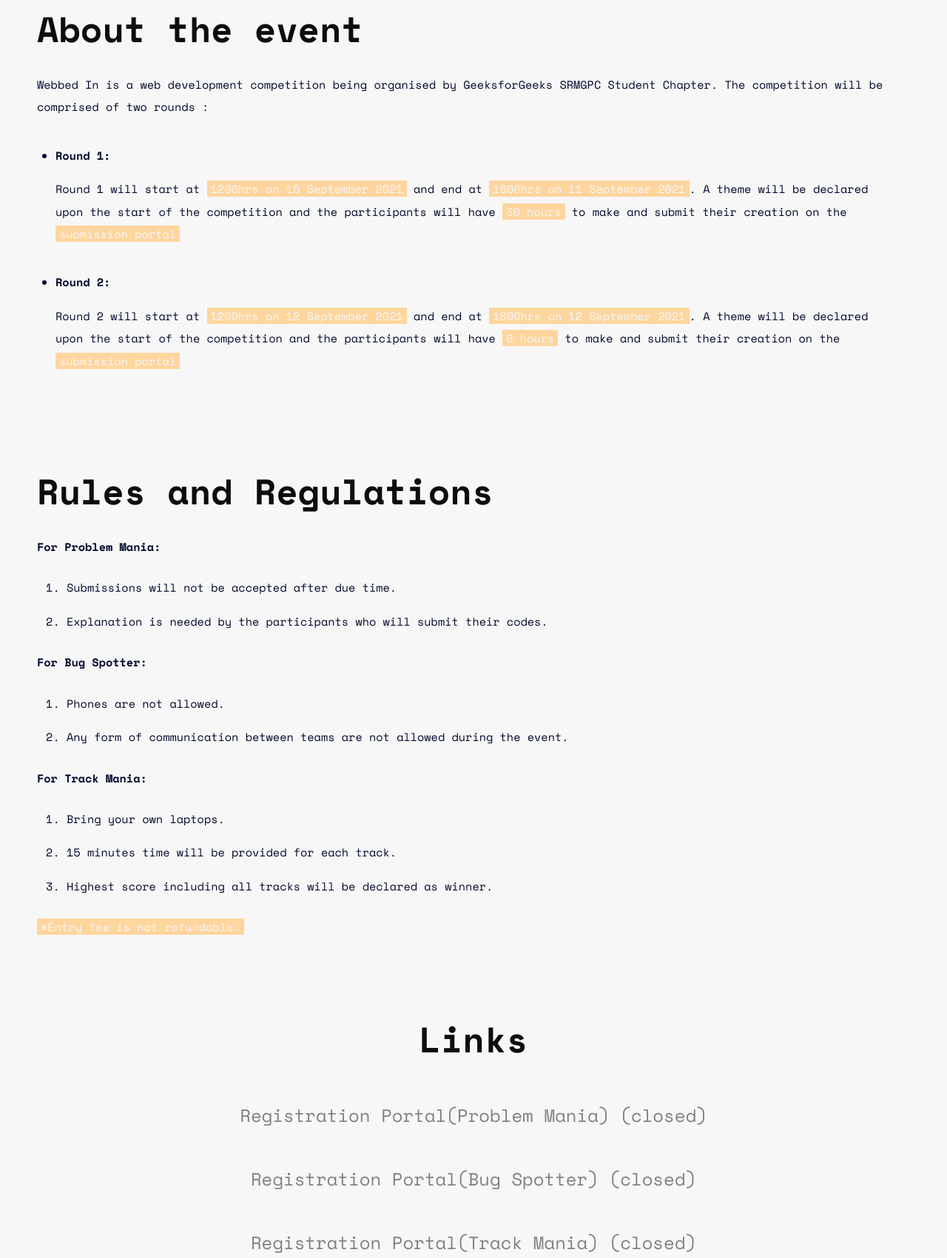
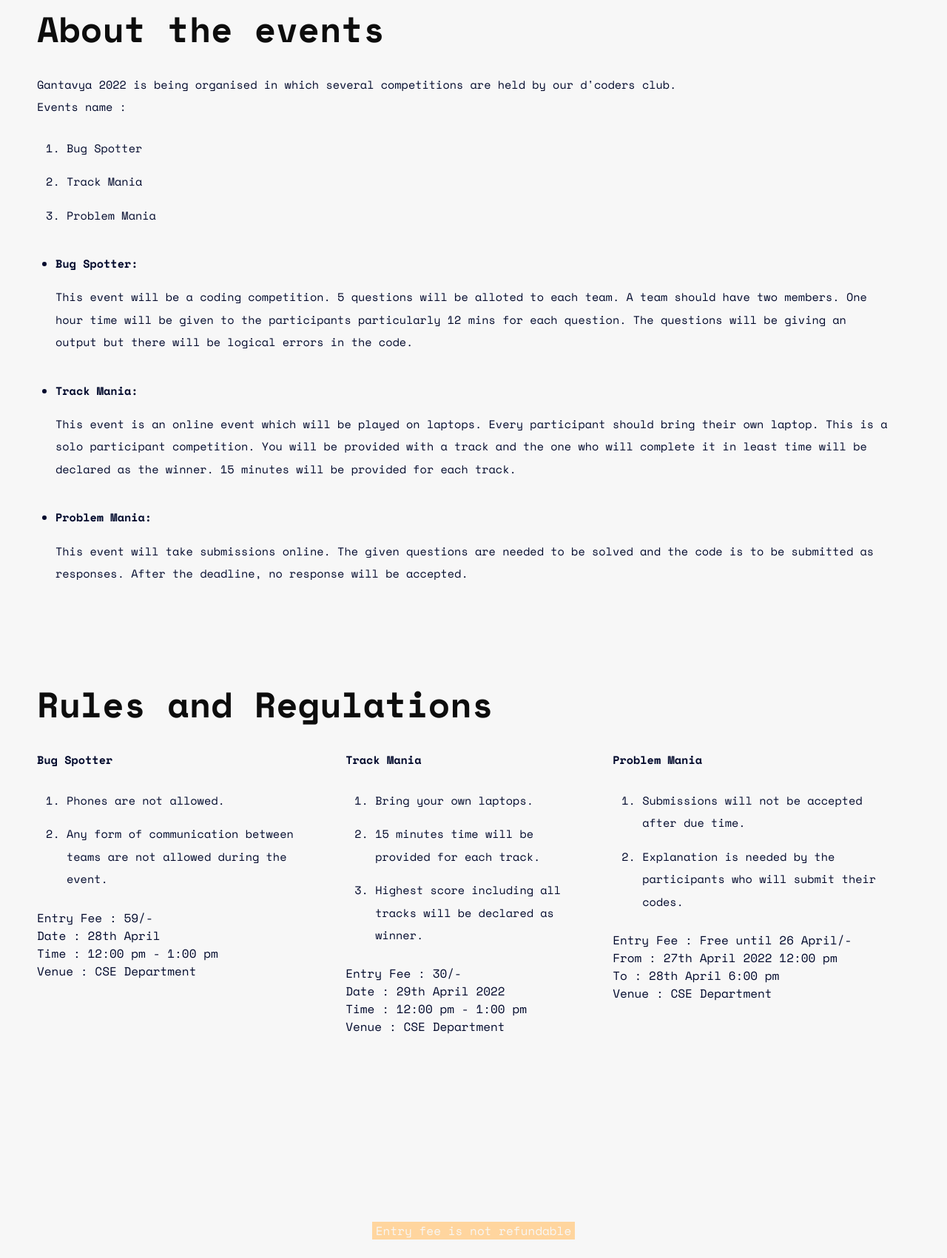
Before and after one commit to ayasahmad63/decodersevents.github.io, a plain HTML site: page index.html in a window 1280 px wide. Shown: the part 847-2548 px from the top of the page at 74% size. Drawn offline with nearby package versions, Linux system fonts and the light colour scheme; a script that the page names is missing.

Commit message:
Update index.html

```diff
--- a/index.html
+++ b/index.html
@@ -17,8 +17,8 @@
 <body>
     <header>
         <canvas></canvas>
-        <img src="img/logo.png">
-        <p class="title"> <b>D'coders Events</b> </p>
+        <h1 class="Title">Gantavya 2022</h1>
+        <img src="img/dcoders.png">
 
         <a href="#section1">
             <div class="arrow container">
@@ -29,52 +29,80 @@
         </a>
     </header>
     <section id="section1">
-        <h2>About the event</h2>
-        <p>Webbed In is a web development competition being organised by GeeksforGeeks SRMGPC Student Chapter. The
-            competition will
-            be comprised of two rounds :</p>
+        <h2>About the events</h2>
+        <p>Gantavya 2022 is being organised in which several competitions are held by our d'coders club.</p>
+        <p>Events name :</p>
+        <ol>
+            <li>Bug Spotter</li>
+            <li>Track Mania</li>
+            <li>Problem Mania</li>
+        </ol>
         <ul>
             <li>
-                <h4>Round 1</h4>
-                <p>Round 1 will start at <mark>1200hrs on 10 September 2021</mark> and end at <mark>1800hrs on 11
-                        September 2021</mark>. A theme will be declared upon the start of the
-                    competition and the participants will have <mark>30 hours</mark> to make and submit their creation
-                    on the <mark>submission portal</mark></p>
+                <h4>Bug Spotter</h4>
+                <p>This event will be a coding competition. 5 questions will be alloted to each team. A team should have two members. One hour time will be given to the participants particularly 12 mins for each question.
+                    The questions will be giving an output but there will be logical errors in the code.</p>
             </li>
             <li>
-                <h4>Round 2</h4>
-                <p>Round 2 will start at <mark>1200hrs on 12 September 2021</mark> and end at <mark>1800hrs on 12
-                        September 2021</mark>. A theme will be declared upon the start of the
-                    competition and the participants will have <mark>6 hours</mark> to make and submit their creation
-                    on the <mark>submission portal</mark></p>
+                <h4>Track Mania</h4>
+                <p>This event is an online event which will be played on laptops.
+                    Every participant should bring their own laptop.
+                    This is a solo participant competition.
+                    You will be provided with a track and the one who will complete it in least time will be declared as the winner.
+                    15 minutes will be provided for each track.</p>
+            </li>
+            <li>
+                <h4>Problem Mania</h4>
+                <p>This event will take submissions online.
+                    The given questions are needed to be solved and the code is to be submitted as responses.
+                    After the deadline, no response will be accepted.</p>
             </li>
         </ul>
     </section>
     <section id="section2">
         <h2>Rules and Regulations</h2>
-        <p> <b>For Problem Mania:</b> </p>
-        <ol>
-            <li>Submissions will not be accepted after due time.</li>
-            <li>Explanation is needed by the participants who will submit their codes.</li>
-        </ol>
-        <p> <b>For Bug Spotter:</b> </p>
+        <div style="display: flex;flex-flow: row;max-width: 1200px; height: 80vh;margin: auto;">
+            <div class="box">
+               <p> <b>Bug Spotter</b> </p>
+               <div class="rules">
                 <ol>
                     <li>Phones are not allowed.</li>
                     <li>Any form of communication between teams are not allowed during the event.</li>
                  </ol>
-        <p><b>For Track Mania:</b></p>
+               </div>
+               <div class="fee">
+                Entry Fee : 59/-<br>Date : 28th April <br>Time : 12:00 pm - 1:00 pm <br>Venue : CSE Department
+               </div>
+            </div>
+            <div class="box">
+               <p><b>Track Mania</b></p>
                <ol>
                   <li>Bring your own laptops.</li>
                   <li>15 minutes time will be provided for each track.</li>
                   <li>Highest score including all tracks will be declared as winner.</li>
                </ol>
-        <p> <mark>*Entry fee is not refundable.</mark> </p>
+               <div class="fee">
+                Entry Fee : 30/-<br>Date : 29th April 2022 <br>Time : 12:00 pm - 1:00 pm <br> Venue : CSE Department
+           </div>
+            </div>
+            <div class="box">
+               <p> <b>Problem Mania</b> </p>
+               <ol>
+                <li>Submissions will not be accepted after due time.</li>
+                <li>Explanation is needed by the participants who will submit their codes.</li>
+               </ol>
+               <div class="fee">
+                Entry Fee : Free until 26 April/-<br>From : 27th April 2022 12:00 pm <br>To : 28th April 6:00 pm<br> Venue : CSE Department
+           </div>
+            </div>
+         </div>
+
+        <div style="margin: auto;display: table;"> <mark>Entry fee is not refundable</mark> </div>
     </section>
     <section id="section4">
         <h2>Links</h2>
-        <a href="" class="link-disabled">Registration Portal(Problem Mania)</a>
-        <a href="" class="link-disabled">Registration Portal(Bug Spotter)</a>
-        <a href="" class="link-disabled">Registration Portal(Track Mania)</a>
+        <a href="" class="link-disabled">Registration Portal</a>
+
     </section>
     <section id="section5">
         <h2>About Us</h2>
```
Lines whose indentation alone changed are shown as unchanged.
